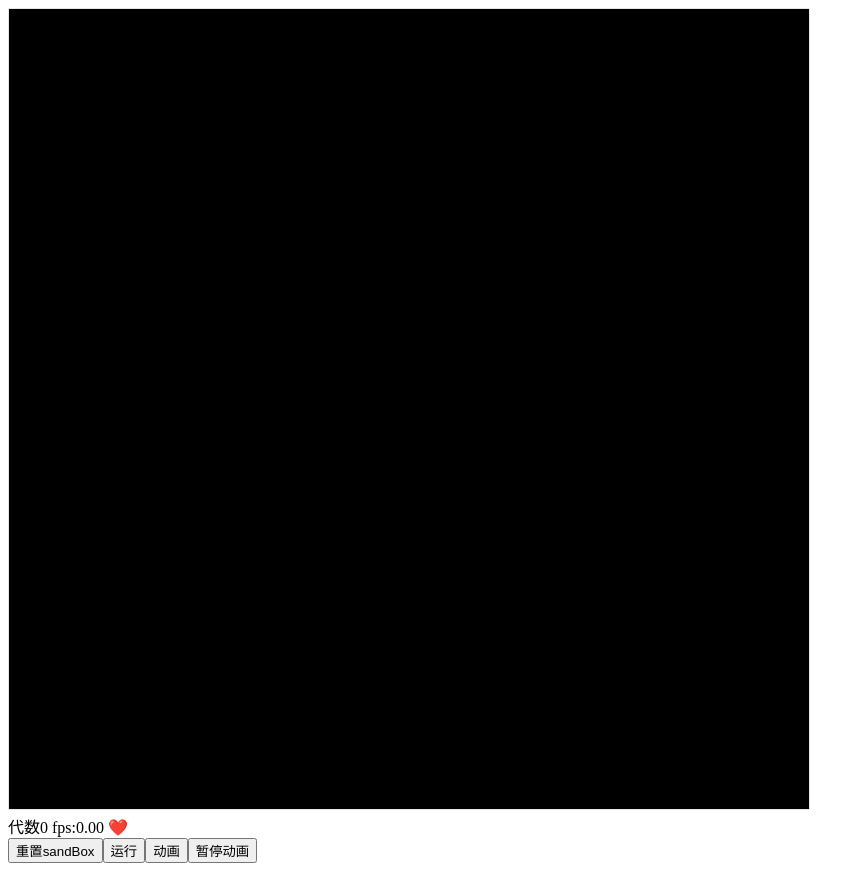
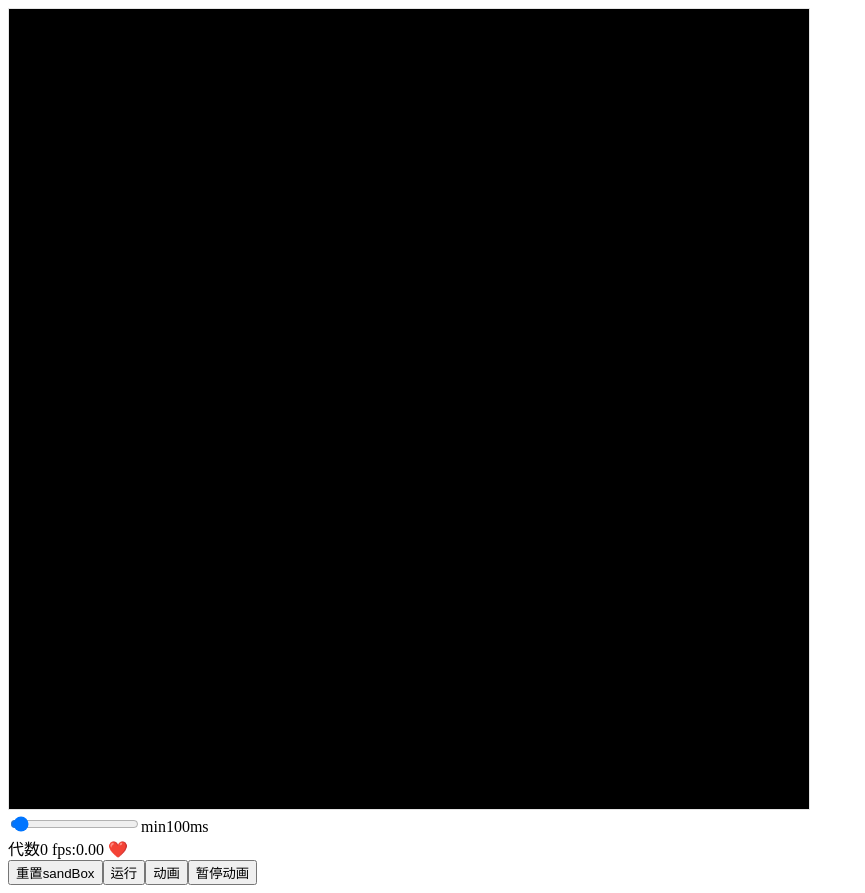
Before and after one commit to Akimotorakiyu/life_function, a Vue app: page / in a window 1280 px wide. Shown: the whole page, without its empty margins (0-865 px from the left). Before the commit the page ends 871 px from the top, so only its background shows below. Built offline with nearby package versions, Linux system fonts and the light colour scheme.

Commit message:
add: 使用速度调节

```diff
--- a/src/views/Home.vue
+++ b/src/views/Home.vue
@@ -15,6 +15,11 @@
         class="my-canvas"
         >不支持canvas</canvas
       >
+    </div>
+    <div>
+      <input type="range" v-model="setting.miniTime" min="0" max="4000" />min{{
+        setting.miniTime
+      }}ms
     </div>
     <div>
       代数{{ status.generation }} fps:{{ status.fps.value.toFixed(2) }}
@@ -42,6 +47,9 @@ export default Vue.extend({
       sandSize: {
         width: 60,
         height: 60
+      },
+      setting: {
+        miniTime: 100
       },
       status: {
         generation: 0,
@@ -114,17 +122,25 @@ export default Vue.extend({
       this.run();
       this.status.generation++;
       if (this.status.animate) {
-        requestAnimationFrame(nextTime => {
+        // requestAnimationFrame(nextTime => {
+        //   if (nextTime - this.status.fps.update > 100) {
+        //     this.status.fps.update = nextTime;
+        //     this.status.fps.tag = !this.status.fps.tag;
+        //     this.status.fps.value = 1000 / (nextTime - starTime);
+        //   }
+        //   this.animation(nextTime);
+        // });
+
+        setTimeout(() => {
+          const nextTime = Date.now();
           if (nextTime - this.status.fps.update > 100) {
             this.status.fps.update = nextTime;
             this.status.fps.tag = !this.status.fps.tag;
             this.status.fps.value = 1000 / (nextTime - starTime);
           }
-
           this.animation(nextTime);
-        });
+        }, this.setting.miniTime);
       }
-      // this.status.animate = false;
     },
     pause() {
       this.status.animate = false;
```
